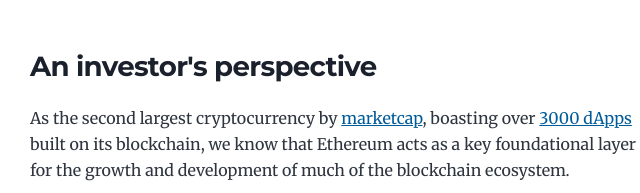
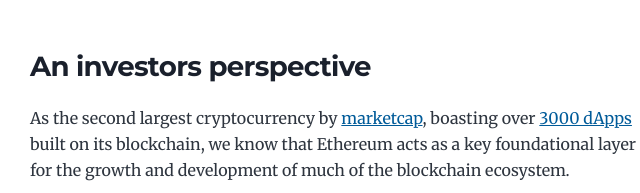
Before and after one commit to billyendres/the-merge, a Gatsby site: page /ethereum-merge-for-investors/ in a window 1280 px wide. Shown: the part 1304-1497 px from the top of the page, 294-934 px from the left. Built offline with nearby package versions, Linux system fonts and the light colour scheme; Gatsby itself is replaced by a stand-in of ours.

Commit message:
Update index.md

```diff
--- a/content/blog/ethereum-merge-for-investors/index.md
+++ b/content/blog/ethereum-merge-for-investors/index.md
@@ -18,7 +18,7 @@
 
 <img src="./../../../src/images/image.png"/>
 
-### An investor's perspective
+### An investors perspective
 
 As the second largest cryptocurrency by [marketcap](https://coinmarketcap.com/currencies/ethereum/), boasting over [3000 dApps](https://www.coindesk.com/learn/2021/02/08/which-crypto-projects-are-based-on-ethereum/#:~:text=According%20to%20the%20crypto%20app,running%20on%20the%20Ethereum%20blockchain.) built on its blockchain, we know that Ethereum acts as a key foundational layer for the growth and development of much of the blockchain ecosystem.
 
```
